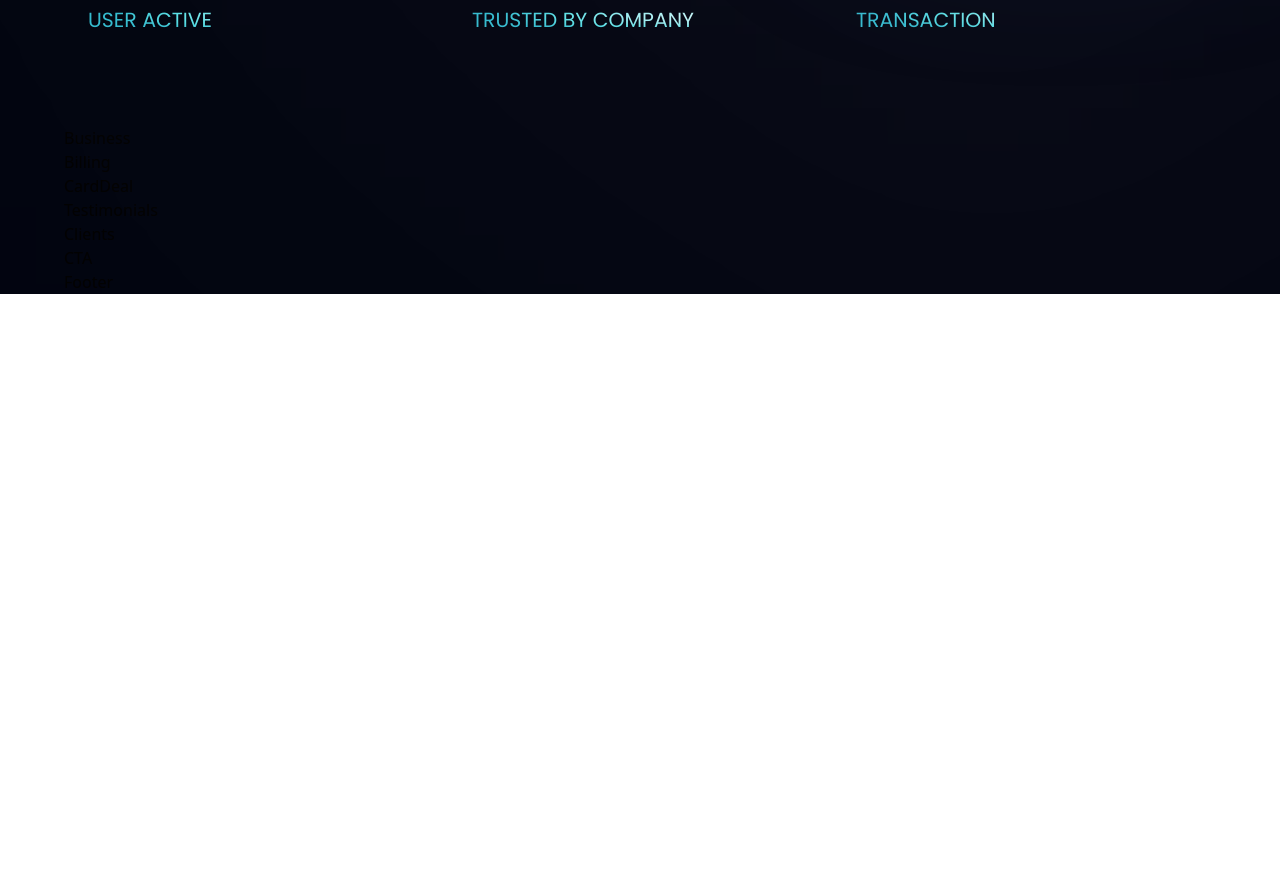
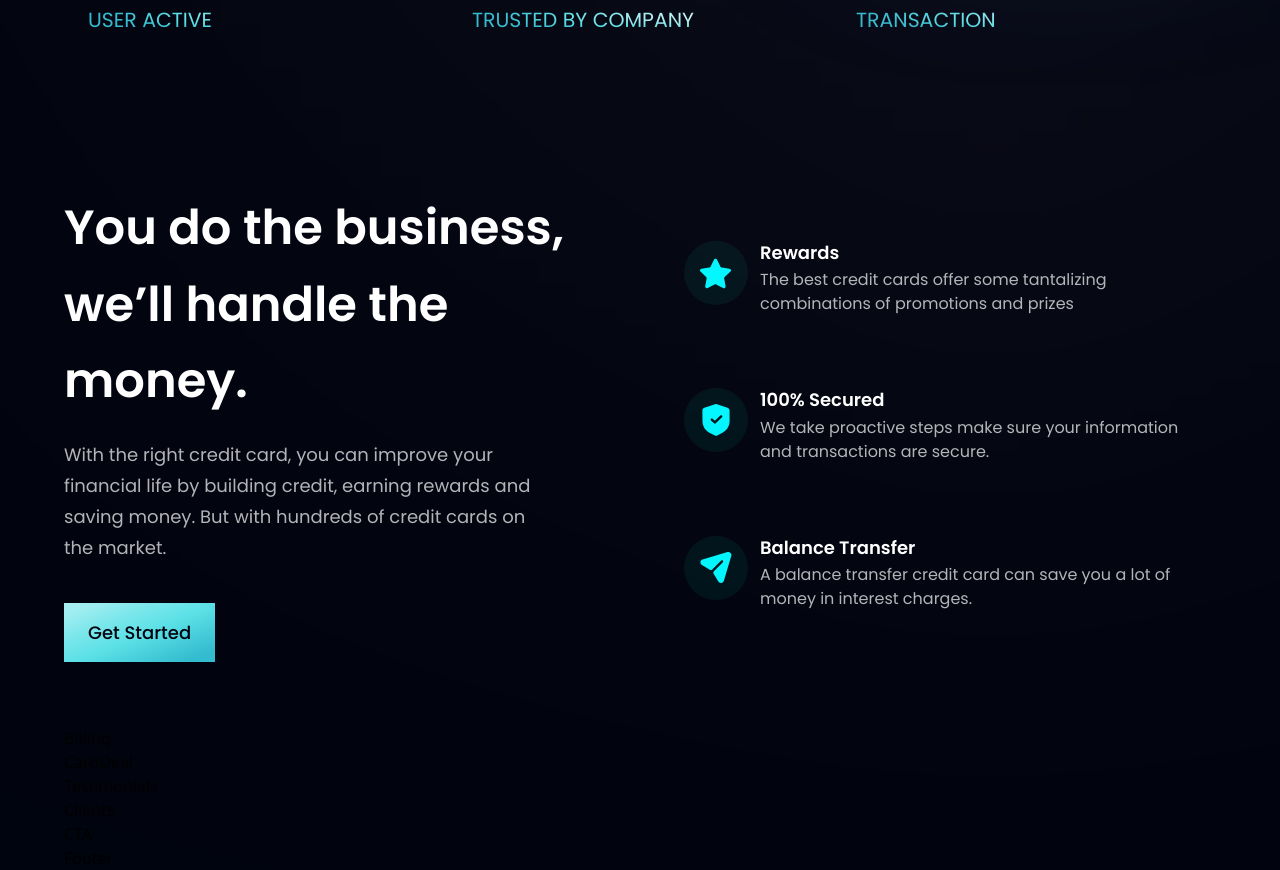
Before and after one commit to RyanWatts1/HooBank, a React (Create React App) app: page / in a window 1280 px wide. Shown: the part 846-1716 px from the top of the page. Before the commit the page ends 1140 px from the top, so only its background shows below. Built offline with nearby package versions, Linux system fonts and the light colour scheme.

Commit message:
added ui for business section

```diff
--- a/src/components/Business.jsx
+++ b/src/components/Business.jsx
@@ -1,9 +1,51 @@
-import React from 'react'
+import { features } from "../constants";
+import styles, { layout } from "../style";
+import Button from "./Button";
 
-const Business = () => {
-  return (
-    <div>Business</div>
-  )
-}
+const FeatureCard = ({ icon, title, content, index }) => (
+  <div
+    className={`flex flex-row p-6 rounded-[20px] ${
+      index !== features.length - 1 ? "mb-6" : "mb-0"
+    } feature-card`}
+  >
+    <div
+      className={`w-[64px] h-[64px] rounded-full ${styles.flexCenter} bg-dimBlue`}
+    >
+      <img src={icon} alt="star" className="w-[50%] h-[50%] object-contain" />
+    </div>
+    <div className="flex-1 flex flex-col ml-3">
+      <h4 className="font-poppins font-semibold text-white text-[18px] leading-[23.4px] mb-1">
+        {title}
+      </h4>
+      <p className="font-poppins font-normal text-dimWhite text-[16px] leading-[24px]">
+        {content}
+      </p>
+    </div>
+  </div>
+);
 
-export default Business
+const Business = () => (
+  <section id="features" className={layout.section}>
+    <div className={layout.sectionInfo}>
+      <h2 className={styles.heading2}>
+        You do the business, <br className="sm:block hidden" /> we’ll handle the
+        money.
+      </h2>
+      <p className={`${styles.paragraph} max-w-[470px] mt-5`}>
+        With the right credit card, you can improve your financial life by
+        building credit, earning rewards and saving money. But with hundreds of
+        credit cards on the market.
+      </p>
+
+      <Button styles={`mt-10`} />
+    </div>
+
+    <div className={`${layout.sectionImg} flex-col`}>
+      {features.map((feature, index) => (
+        <FeatureCard key={feature.id} {...feature} index={index} />
+      ))}
+    </div>
+  </section>
+);
+
+export default Business;
--- a/src/components/Button.jsx
+++ b/src/components/Button.jsx
@@ -1,9 +1,14 @@
-import React from 'react'
+import React from "react";
 
-const Button = () => {
+const Button = ({ styles }) => {
   return (
-    <div>Button</div>
-  )
-}
+    <button
+      type="button"
+      className={`py-4 px-6 bg-blue-gradient font-poppins font-medium text-[18px] text-primary outline-none ${styles}`}
+    >
+      Get Started
+    </button>
+  );
+};
 
-export default Button
+export default Button;
```
